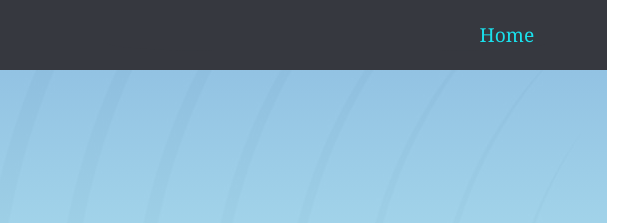
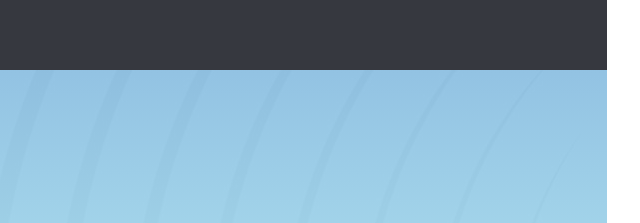
Before and after one commit to AlexanderVa-oss/hackeruPortfolio, a plain HTML site: page index.html in a window 1280 px wide. Shown: the top 223 px of the page, 609-1249 px from the left. Drawn offline with Linux system fonts and the light colour scheme; files whose address does not match are found by name.

Commit message:
Home comment in main page

```diff
--- a/index.html
+++ b/index.html
@@ -24,7 +24,7 @@
                     <li><a href="#">linka</a></li>
                     <li><a href="#">linka</a></li>
                     <li><a href="#">linka</a></li> -->
-                    <li><a href="Index.html" style="color: var(--aqua);">Home</a></li>
+                    <!-- <li><a href="index.html" style="color: var(--aqua);">Home</a></li> -->
                 </ul>
             </nav>
         </header>
```
